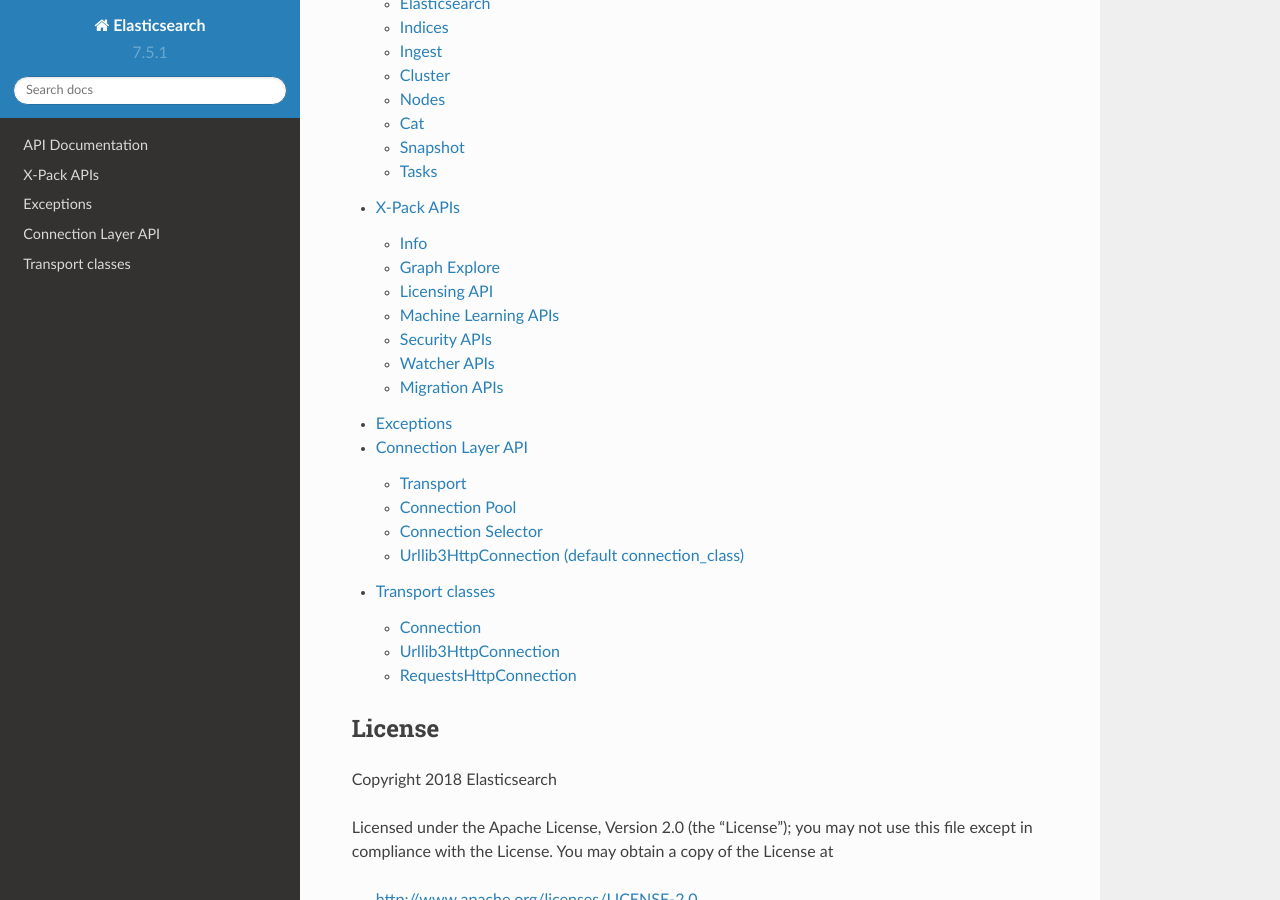
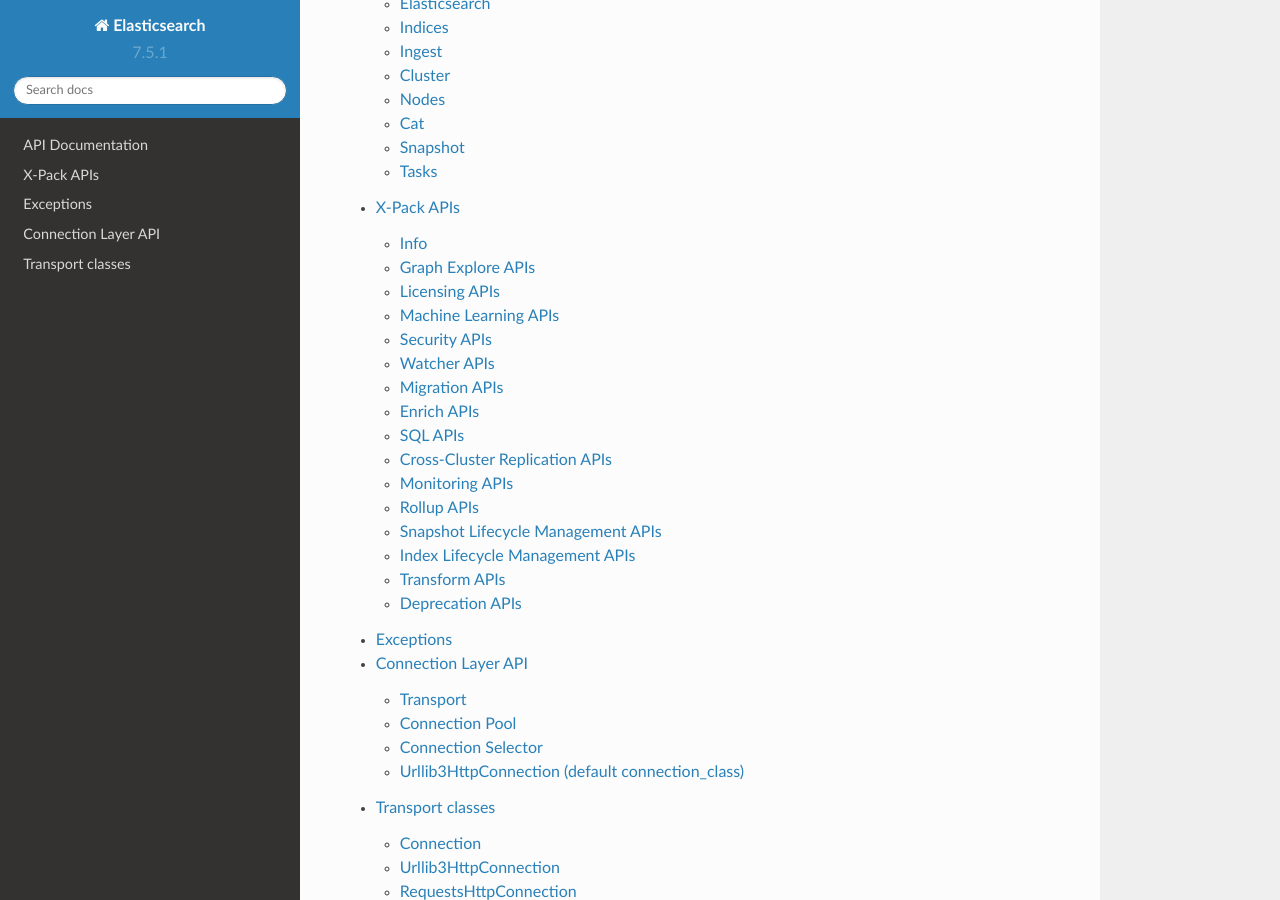
Before and after one commit to Logiclayer1111/elasticsearch, a Sphinx documentation site: the page built from docs/index.rst, in a window 1280 px wide and 900 px high, scrolled down 6603 px. Built offline with Sphinx 7.4.7 and the Read the Docs theme 2.0.0, drawn with Linux system fonts in a browser that asks for light colours; pages that are not in the unit, such as notebooks, are missing from menus; some of the changed lines change nothing that is shown.

Commit message:
Add documentation of all X-Pack APIs

```diff
--- a/docs/xpack.rst
+++ b/docs/xpack.rst
@@ -9,11 +9,10 @@
 easily enable or disable the features you want to use.
 
 
-
 Info
 ----
 
-`X-Pack info <https://www.elastic.co/guide/en/elasticsearch/reference/6.2/info-api.html>`_
+`X-Pack info <https://www.elastic.co/guide/en/elasticsearch/reference/current/info-api.html>`_
 provides general info about the installed X-Pack.
 
 .. py:module:: elasticsearch.client.xpack
@@ -22,9 +21,10 @@
    :members:
 
 
-Graph Explore
--------------
-`X-Pack Graph Explore <https://www.elastic.co/guide/en/elasticsearch/reference/6.2/graph-explore-api.html>`_
+Graph Explore APIs
+------------------
+
+`Graph Explore API <https://www.elastic.co/guide/en/elasticsearch/reference/current/graph-explore-api.html>`_
 enables you to extract and summarize information about the documents and terms in your Elasticsearch index.
 
 .. py:module:: elasticsearch.client.graph
@@ -33,10 +33,10 @@
 .. autoclass:: GraphClient
    :members:
 
-Licensing API
--------------
+Licensing APIs
+--------------
 
-`Licensing API <https://www.elastic.co/guide/en/elasticsearch/reference/6.2/licensing-apis.html>`_
+`Licensing API <https://www.elastic.co/guide/en/elasticsearch/reference/current/licensing-apis.html>`_
 can be used to manage your licences.
 
 
@@ -49,7 +49,7 @@
 Machine Learning APIs
 ---------------------
 
-`Machine Learning <https://www.elastic.co/guide/en/elasticsearch/reference/6.2/ml-apis.html>`_
+`Machine Learning <https://www.elastic.co/guide/en/elasticsearch/reference/current/ml-apis.html>`_
 can be useful for discovering new patterns about your data. For a more detailed explanation
 about X-Pack's machine learning please refer to the official documentation.
 
@@ -63,7 +63,7 @@
 Security APIs
 -------------
 
-`Security API <https://www.elastic.co/guide/en/elasticsearch/reference/6.2/security-api.html>`_
+`Security API <https://www.elastic.co/guide/en/elasticsearch/reference/current/security-api.html>`_
 can be used to help secure your Elasticsearch cluster. Integrating with LDAP and Active Directory.
 
 .. py:module:: elasticsearch.client.security
@@ -75,7 +75,7 @@
 Watcher APIs
 -------------
 
-`Watcher API <https://www.elastic.co/guide/en/elasticsearch/reference/6.2/watcher-api.html>`_
+`Watcher API <https://www.elastic.co/guide/en/elasticsearch/reference/current/watcher-api.html>`_
 can be used to notify you when certain pre-defined thresholds have happened.
 
 .. py:module:: elasticsearch.client.watcher
@@ -87,10 +87,118 @@
 Migration APIs
 ---------------
 
-`Migration API <https://www.elastic.co/guide/en/elasticsearch/reference/6.2/migration-api.html>`_
+`Migration API <https://www.elastic.co/guide/en/elasticsearch/reference/current/migration-api.html>`_
 helps simplify upgrading X-Pack indices from one version to another.
 
 .. py:module:: elasticsearch.client.migration
 
 .. autoclass:: MigrationClient
    :members:
+
+
+Enrich APIs
+------------
+
+`Enrich API <https://www.elastic.co/guide/en/elasticsearch/reference/current/enrich-apis.html>`_
+can be used to add data from your existing indices to incoming documents during ingest.
+
+.. py:module:: elasticsearch.client.enrich
+
+.. autoclass:: EnrichClient
+   :members:
+
+SQL APIs
+--------
+
+The `SQL REST API <https://www.elastic.co/guide/en/elasticsearch/reference/current/sql-rest.html>`_
+accepts SQL in a JSON document, executes it, and returns the results.
+
+.. py:module:: elasticsearch.client.sql
+
+.. autoclass:: SqlClient
+   :members:
+
+Cross-Cluster Replication APIs
+-------------------------------
+
+`Cross-Cluster Replication API <https://www.elastic.co/guide/en/elasticsearch/reference/current/ccr-apis.html>`_
+used to perform cross-cluster replication operations.
+
+.. py:module:: elasticsearch.client.ccr
+
+.. autoclass:: CcrClient
+   :members:
+
+
+Monitoring APIs
+----------------
+
+`Monitoring API <https://www.elastic.co/guide/en/elasticsearch/reference/master/es-monitoring.html>`_
+used to collect data from the Elasticsearch nodes, Logstash nodes, Kibana instances, and Beats in your cluster.
+
+.. py:module:: elasticsearch.client.monitoring
+
+.. autoclass:: MonitoringClient
+   :members:
+
+
+Rollup APIs
+------------
+
+`Rollup API <https://www.elastic.co/guide/en/elasticsearch/reference/current/rollup-apis.html>`_
+enables searching through rolled-up data using the standard query DSL.
+
+.. py:module:: elasticsearch.client.rollup
+
+.. autoclass:: RollupClient
+   :members:
+
+
+Snapshot Lifecycle Management APIs
+-----------------------------------
+
+`Snapshot Lifecycle Management API <https://www.elastic.co/guide/en/elasticsearch/reference/current/snapshot-lifecycle-management-api.html>`_
+can be used to set up policies to automatically take snapshots and control how long they are retained.
+
+.. py:module:: elasticsearch.client.slm
+
+.. autoclass:: SlmClient
+   :members:
+
+
+Index Lifecycle Management APIs
+--------------------------------
+
+`Index Lifecycle Management API <https://www.elastic.co/guide/en/elasticsearch/reference/current/index-lifecycle-management-api.html>`_
+used to set up policies to automatically manage the index lifecycle.
+
+.. py:module:: elasticsearch.client.ilm
+
+.. autoclass:: IlmClient
+   :members:
+
+
+Transform APIs
+---------------
+
+`Transform API <https://www.elastic.co/guide/en/elasticsearch/reference/current/transform-apis.html>`_
+manages transformation operations from grabbing data from source indices, transforms it, and
+saves it to a destination index.
+
+.. py:module:: elasticsearch.client.transform
+
+.. autoclass:: TransformClient
+   :members:
+
+
+Deprecation APIs
+-----------------
+
+`Deprecation API <https://www.elastic.co/guide/en/elasticsearch/reference/master/migration-api-deprecation.html>`_
+used to retrieve information about different cluster, node, and index level settings that use deprecated features
+that will be removed or changed in the next major version.
+
+.. py:module:: elasticsearch.client.deprecation
+
+.. autoclass:: DeprecationClient
+   :members:
```
